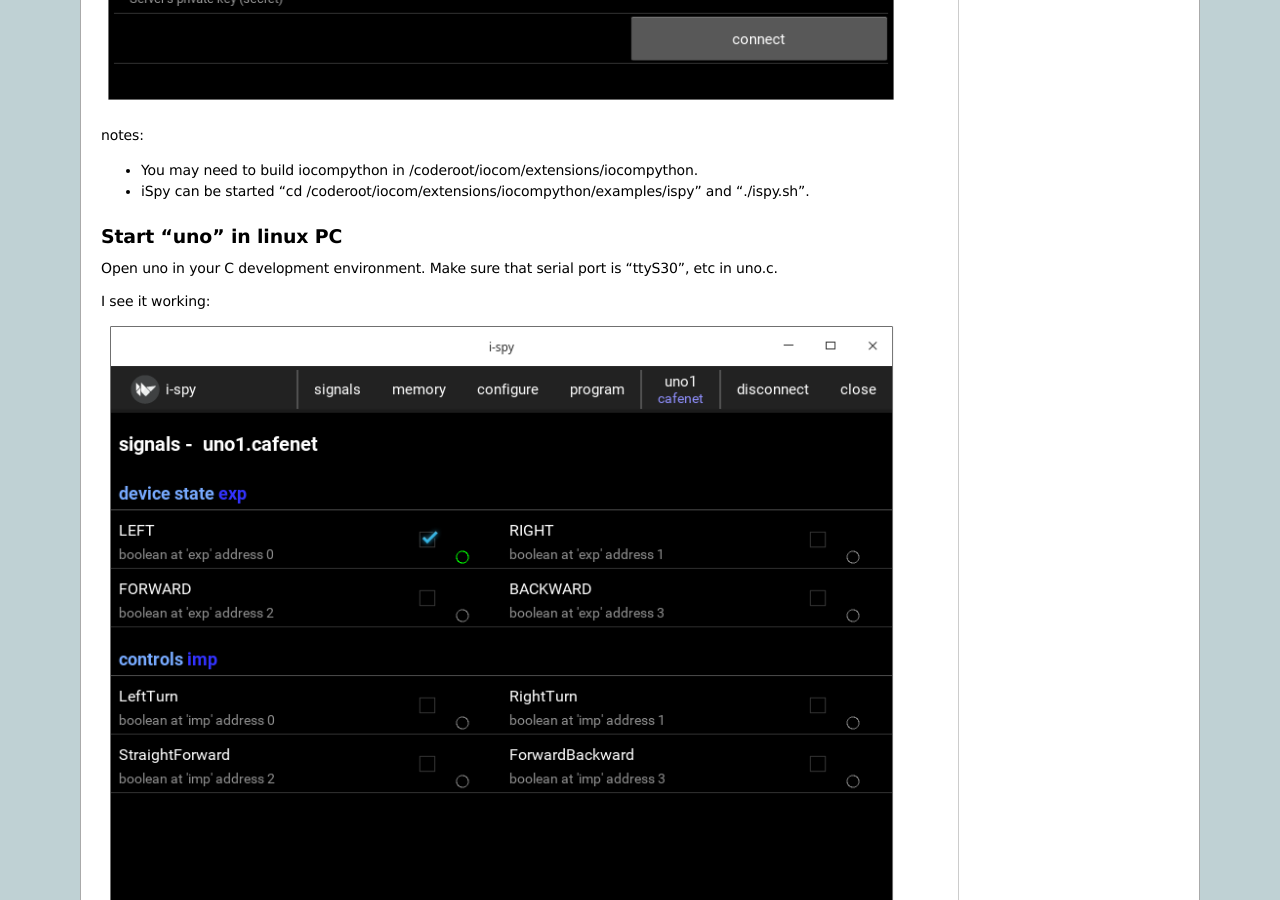
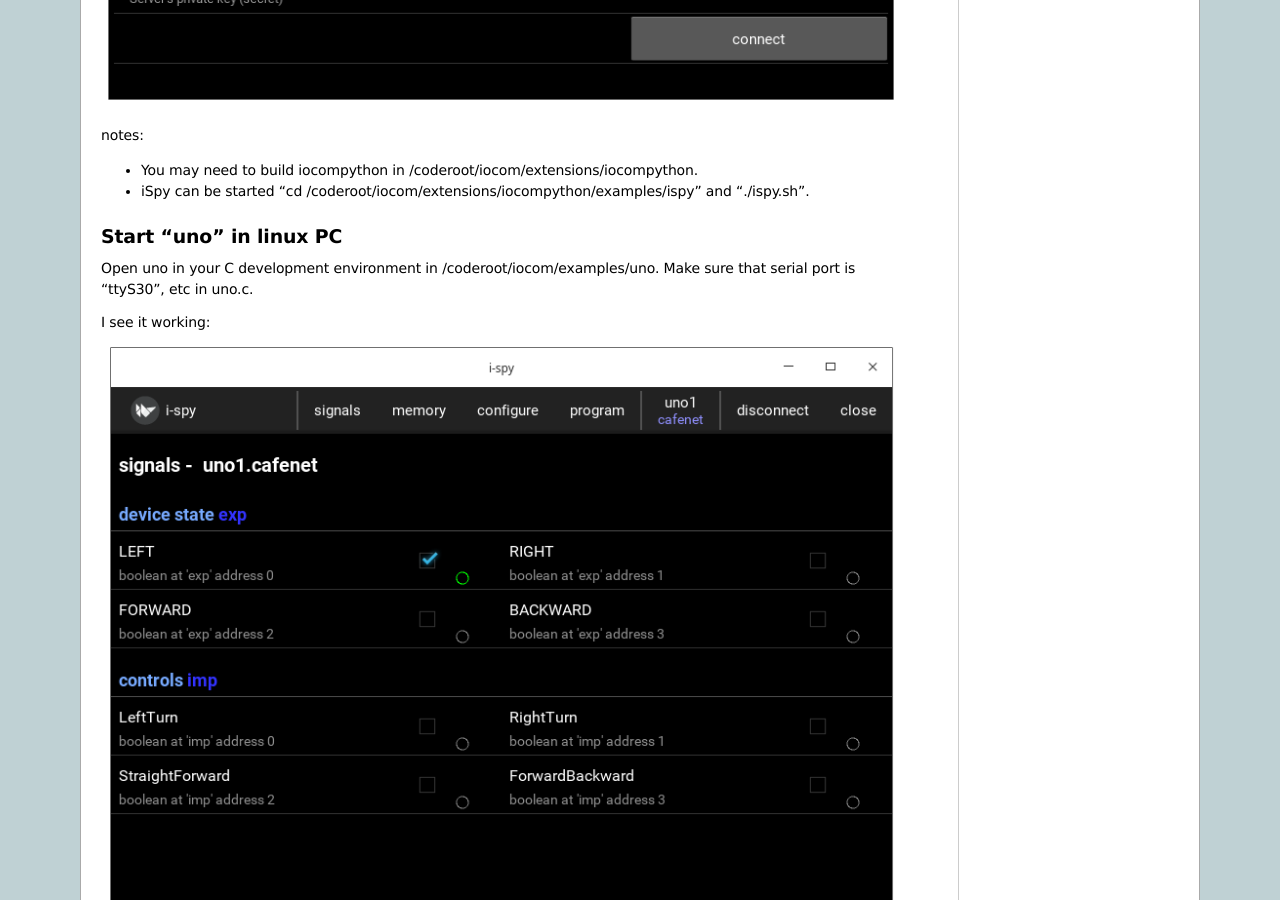
Before and after one commit to iocafe/iocafe-doc, a Sphinx documentation site: the page built from source/examples/iocom/uno/uno.rst, in a window 1280 px wide and 900 px high, scrolled down 1110 px. Built offline with Sphinx 7.4.7, drawn with Linux system fonts in a browser that asks for light colours.

Commit message:
Uno notes

```diff
--- a/source/examples/iocom/uno/uno.rst
+++ b/source/examples/iocom/uno/uno.rst
@@ -37,7 +37,7 @@ notes:
 
 Start "uno" in linux PC
 ************************
-Open uno in your C development environment.
+Open uno in your C development environment in /coderoot/iocom/examples/uno.
 Make sure that serial port is "ttyS30", etc in uno.c.
 
 I see it working:
```
